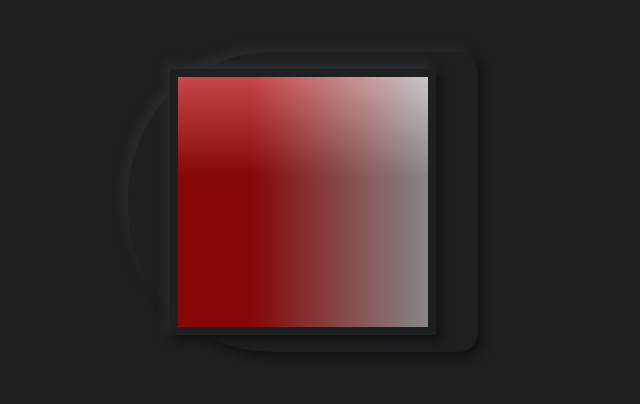
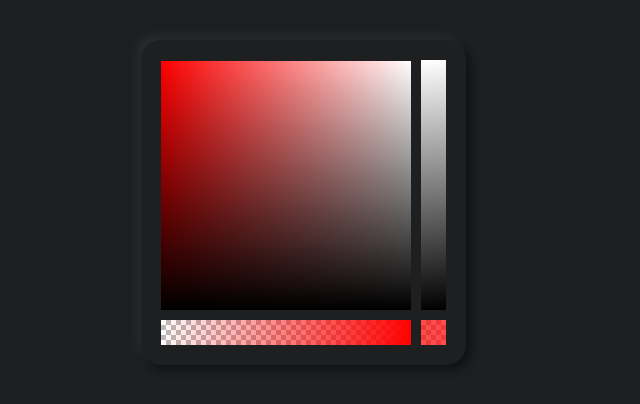
Before and after one commit to happy-unicorn/100days100projects, a React (Create React App) app: page /color-picker in a window 1280 px wide. Shown: the part 198-602 px from the top of the page, without its empty margins (337-977 px from the left). Built offline with nearby package versions, Linux system fonts and the light colour scheme.

Commit message:
Added styles

```diff
--- /dev/null
+++ b/src/color-picker/components/Circle.js
@@ -0,0 +1,17 @@
+import React from 'react';
+import styled from 'styled-components';
+
+const Component = styled.div`
+  width: 50px;
+  height: 50px;
+  border: 2px solid #1d1f21;
+  background-color: green;
+`;
+
+const Circle = () => {
+    return (
+        <Component/>
+    );
+};
+
+export default Circle;
--- a/src/color-picker/components/Bar.js
+++ b/src/color-picker/components/ColorBar.js
@@ -1,19 +1,15 @@
 import React, {useEffect, useRef} from 'react';
 import styled from 'styled-components';
 
-const Component = styled.canvas`
-  border: 8px solid #1d1f21;
-  border-radius: 10px;
-  box-shadow: 5px 5px 8px #111213, -5px -5px 8px #292c2f;
-`;
+const Component = styled.div``;
+const Canvas = styled.canvas``;
 
-const Bar = () => {
+const ColorBar = () => {
     const a = useRef(null);
     useEffect(() => {
         const context = a.current.getContext('2d');
         var my_gradient=context.createLinearGradient(0,0, 25, 250);
         my_gradient.addColorStop(0,"white");
-        my_gradient.addColorStop(0.5,"white");
         my_gradient.addColorStop(1,"black");
         context.fillStyle = my_gradient;
         context.fillRect(0, 0, 25, 250);
@@ -27,8 +23,10 @@ const Bar = () => {
     }, []);
 
     return (
-        <Component ref={a} width='25px' height='250px'/>
+        <Component>
+            <Canvas ref={a} width='25px' height='250px'/>
+        </Component>
     );
 };
 
-export default Bar;
+export default ColorBar;
--- /dev/null
+++ b/src/color-picker/components/ColorCurrent.js
@@ -0,0 +1,28 @@
+import React from 'react';
+import styled from 'styled-components';
+
+const Component = styled.div`
+  height: 25px;
+  width: 25px;
+  background-color: #fff;
+  background-image:
+    linear-gradient(45deg, #bbb 25%, transparent 25%, transparent 75%, #bbb 75%, #bbb),
+    linear-gradient(45deg, #bbb 25%, transparent 25%, transparent 75%, #bbb 75%, #bbb);
+  background-size: 10px 10px;
+  background-position:0 0, 5px 5px;
+`;
+const Wrapper = styled.div`
+  width: 100%;
+  height: 100%;
+  background-color: rgba(${({ color: { r, g, b, a } }) => `${r}, ${g}, ${b}, ${a}`});
+`;
+
+const ColorCurrent = ({ color }) => {
+    return (
+        <Component>
+            <Wrapper color={color}/>
+        </Component>
+    );
+};
+
+export default ColorCurrent;
--- /dev/null
+++ b/src/color-picker/components/ColorSquare.js
@@ -0,0 +1,78 @@
+import React, { useEffect, useRef } from 'react';
+import styled from 'styled-components';
+import Circle from './Circle';
+
+function quadGradient(canvas, corners) {
+    var ctx = canvas.getContext('2d');
+    var w = canvas.width;
+    var h = canvas.height;
+    var gradient, startColor, endColor, fac;
+
+    for(var i = 0; i < h; i++) {
+        gradient = ctx.createLinearGradient(0, i, w, i);
+        fac = i / (h - 1);
+
+        startColor = arrayToRGBA(
+          lerp(corners.topLeft, corners.bottomLeft, fac)
+        );
+        endColor = arrayToRGBA(
+          lerp(corners.topRight, corners.bottomRight, fac)
+        );
+
+        gradient.addColorStop(0, startColor);
+        gradient.addColorStop(1, endColor);
+
+        ctx.fillStyle = gradient;
+        ctx.fillRect(0, i, w, i);
+    }
+}
+
+function arrayToRGBA(arr) {
+    var ret = arr.map(function(v) {
+        // map to [0, 255] and clamp
+        return Math.max(Math.min(Math.round(v * 255), 255), 0);
+    });
+
+    // alpha should retain its value
+    ret[3] = arr[3];
+
+    return 'rgba(' + ret.join(',') + ')';
+}
+
+function lerp(a, b, fac) {
+    return a.map(function(v, i) {
+        return v * (1 - fac) + b[i] * fac;
+    });
+}
+
+const Component = styled.div``;
+const Canvas = styled.canvas``;
+
+const Square = () => {
+    const a = useRef(null);
+    useEffect(() => {
+        const context = a.current.getContext('2d');
+        quadGradient(a.current, {
+          topLeft: [1, 0, 0, 1],
+          topRight: [1, 1, 1, 1],
+          bottomLeft: [0, 0, 0, 1],
+          bottomRight: [0, 0, 0, 1]
+        });
+        a.current.onclick = function(mouseEvent){
+                const canvasContext = a.current.getContext('2d');
+              var imgData = canvasContext.getImageData(mouseEvent.offsetX, mouseEvent.offsetY, 1, 1);
+              var rgba = imgData.data;
+
+              console.log("rgba(" + rgba[0] + ", " + rgba[1] + ", " + rgba[2] + ", " + rgba[3] + ")");
+            }
+    }, []);
+
+    return (
+        <Component>
+            <Canvas ref={a} width='250px' height='250px'/>
+            {/*<Circle/>*/}
+        </Component>
+    );
+};
+
+export default Square;
--- a/src/color-picker/components/Square.js
+++ /dev/null
@@ -1,37 +0,0 @@
-import React, { useEffect, useRef } from 'react';
-import styled from 'styled-components';
-import colorWheel from '../images/colorWheel.png';
-
-const Component = styled.canvas`
-  border: 8px solid #1d1f21;
-  border-radius: 50%;
-  box-shadow: 5px 5px 8px #111213, -5px -5px 8px #292c2f;
-`;
-
-const Square = () => {
-    const a = useRef(null);
-    useEffect(() => {
-        // if (a) {
-            console.log(a);
-            const image = new Image(250, 250);
-            image.onload = () => {
-                const canvasContext = a.current.getContext('2d');
-                canvasContext.drawImage(image, 0, 0, image.width, image.height);
-            };
-            image.src = colorWheel;
-            a.current.onclick = function(mouseEvent){
-                const canvasContext = a.current.getContext('2d');
-              var imgData = canvasContext.getImageData(mouseEvent.offsetX, mouseEvent.offsetY, 1, 1);
-              var rgba = imgData.data;
-
-              console.log("rgba(" + rgba[0] + ", " + rgba[1] + ", " + rgba[2] + ", " + rgba[3] + ")");
-            }
-        // }
-    }, [a]);
-
-    return (
-        <Component ref={a} width='250px' height='250px'/>
-    );
-};
-
-export default Square;
--- /dev/null
+++ b/src/color-picker/components/TransparentBar.js
@@ -0,0 +1,41 @@
+import React, { useEffect, useRef } from 'react';
+import styled from 'styled-components';
+import colorWheel from '../images/colorWheel.png';
+
+const Component = styled.div`
+  background-color: #fff;
+  background-image:
+    linear-gradient(45deg, #bbb 25%, transparent 25%, transparent 75%, #bbb 75%, #bbb),
+    linear-gradient(45deg, #bbb 25%, transparent 25%, transparent 75%, #bbb 75%, #bbb);
+  background-size: 10px 10px;
+  background-position:0 0, 5px 5px;
+`;
+const Canvas = styled.canvas`
+`;
+
+const TransparentBar = () => {
+    const a = useRef(null);
+    useEffect(() => {
+        const context = a.current.getContext('2d');
+        var my_gradient=context.createLinearGradient(0,0, 250, 25);
+        my_gradient.addColorStop(0,"rgba(255, 0, 0, 0)");
+        my_gradient.addColorStop(1,"rgba(255, 0, 0, 1)");
+        context.fillStyle = my_gradient;
+        context.fillRect(0, 0, 250, 25);
+        a.current.onclick = function(mouseEvent){
+                const canvasContext = a.current.getContext('2d');
+              var imgData = canvasContext.getImageData(mouseEvent.offsetX, mouseEvent.offsetY, 1, 1);
+              var rgba = imgData.data;
+
+              console.log("rgba(" + rgba[0] + ", " + rgba[1] + ", " + rgba[2] + ", " + rgba[3] + ")");
+            }
+    }, [a]);
+
+    return (
+        <Component>
+            <Canvas ref={a} width='250px' height='25px'/>
+        </Component>
+    );
+};
+
+export default TransparentBar;
--- a/src/color-picker/components/Try.js
+++ /dev/null
@@ -1,47 +0,0 @@
-import React, {useEffect, useRef} from 'react';
-import styled from 'styled-components';
-
-const Component = styled.canvas`
-  border: 8px solid #1d1f21;
-  box-shadow: 5px 5px 8px #111213, -5px -5px 8px #292c2f;
-`;
-
-const Bar = () => {
-    const a = useRef(null);
-    useEffect(() => {
-        const context = a.current.getContext('2d');
-
-        var my_gradient3=context.createLinearGradient(0,0, 0, 250);
-        my_gradient3.addColorStop(1,'rgba(255, 255, 255, 0)');
-        my_gradient3.addColorStop(0,"rgba(255, 255, 255, 0)");
-        context.fillStyle = my_gradient3;
-        context.fillRect(0, 0, 250, 250);
-        var my_gradient2=context.createLinearGradient(0,0, 0, 250);
-        my_gradient2.addColorStop(1,'rgba(0, 0, 0, 0.5)');
-        my_gradient2.addColorStop(0.4,'rgba(0, 0, 0, 0.5)');
-        my_gradient2.addColorStop(0,"rgba(255, 255, 255, 0.5)");
-        context.fillStyle = my_gradient2;
-        context.fillRect(0, 0, 250, 250);
-
-
-        var my_gradient=context.createLinearGradient(0,0, 250, 0);
-        my_gradient.addColorStop(1,'rgba(255, 255, 255, 0.5)');
-        my_gradient.addColorStop(0.3,"rgba(255, 0, 0, 0.5)");
-        my_gradient.addColorStop(0,"rgba(255, 0, 0, 0.5)");
-        context.fillStyle = my_gradient;
-        context.fillRect(0, 0, 250, 250);
-        a.current.onclick = function(mouseEvent){
-                const canvasContext = a.current.getContext('2d');
-              var imgData = canvasContext.getImageData(mouseEvent.offsetX, mouseEvent.offsetY, 1, 1);
-              var rgba = imgData.data;
-
-              console.log("rgba(" + rgba[0] + ", " + rgba[1] + ", " + rgba[2] + ", " + rgba[3] + ")");
-            }
-    }, []);
-
-    return (
-        <Component ref={a} width='250px' height='250px'/>
-    );
-};
-
-export default Bar;
--- a/src/color-picker/containers/ColorPicker.js
+++ b/src/color-picker/containers/ColorPicker.js
@@ -1,25 +1,46 @@
-import React from 'react';
+import React, {useState} from 'react';
 import styled from 'styled-components';
-import Square from '../components/Square';
-import Bar from '../components/Bar';
-import Try from '../components/Try';
+import TransparentBar from '../components/TransparentBar';
+import ColorSquare from '../components/ColorSquare';
+import ColorBar from '../components/ColorBar';
+import ColorCurrent from '../components/ColorCurrent';
 
 const Container = styled.div`
-    display: flex;
-    align-items: center;
-    justify-content: space-evenly;
-    width: 350px;
-    height: 300px;
-    border-radius: 145px 20px 20px 145px;
-    box-shadow: 5px 5px 8px #111213, -5px -5px 8px #292c2f;
+  display: grid;
+  grid-template-rows: 250px 10px 25px;
+  grid-template-columns: 250px 10px 25px;
+  padding: 20px;
+  border-radius: 20px;
+  box-shadow: 5px 5px 8px #111213, -5px -5px 8px #292c2f;
+
+  & > div:nth-child(1) {
+    grid-area: 1 / 1 / 2 / 2;
+  }
+  & > div:nth-child(2) {
+    grid-area: 1 / 3 / 2 / 4;
+  }
+  & > div:nth-child(3) {
+    grid-area: 3 / 1 / 4 / 2;
+  }
+  & > div:nth-child(4) {
+    grid-area: 3 / 3 / 4 / 4;
+  }
 `;
 
 const ColorPicker = () => {
+    const [color, _] = useState({
+        r: 255,
+        g: 0,
+        b: 0,
+        a: 0.7
+    });
+
     return (
         <Container>
-            {/*<Square/>*/}
-            {/*<Bar/>*/}
-            <Try/>
+            <ColorSquare/>
+            <ColorBar/>
+            <TransparentBar/>
+            <ColorCurrent color={color}/>
         </Container>
     );
 };
```
